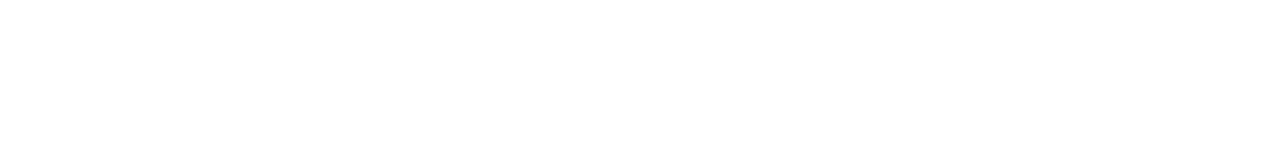
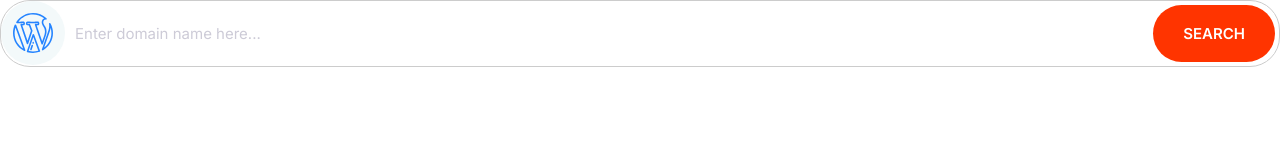
Before and after one commit to manudeli/Season-And-Work, a plain HTML site: page index.html in a window 1280 px wide. Drawn offline with Linux system fonts and the light colour scheme.

Commit message:
Build the input components.

```diff
--- a/css/styles.css
+++ b/css/styles.css
@@ -4,6 +4,8 @@
   --color-accent: #ff3400;
   --color-headings: #1b0760;
   --color-body: #918ca4;
+  --color-border: #ccc;
+  --border-radius: 30px;
 }
 
 *,
@@ -232,3 +234,36 @@ a {
     font-size: 1.5rem;
   }
 }
+
+/* Inputs */
+.input {
+  border-radius: var(--border-radius);
+  border: 1px solid var(--color-border);
+  color: var(--color-headings);
+  font-size: 2rem;
+  outline: 0;
+  padding: 1.5rem 3.5rem;
+}
+::placeholder {
+  color: #cdcbd7;
+}
+
+.input-group {
+  border: 1px solid var(--color-border);
+  border-radius: var(--border-radius);
+  display: flex;
+}
+.input-group .input {
+  border: 0;
+  flex-grow: 1;
+  padding: 1.5rem 1rem;
+}
+.input-group .btn {
+  margin: 4px;
+}
+
+@media screen and (min-width: 1024px) {
+  .input {
+    font-size: 1.5rem;
+  }
+}
--- a/index.html
+++ b/index.html
@@ -13,5 +13,19 @@
     />
     <title>시즌앤워크 | Season & Work</title>
   </head>
-  <body></body>
+  <body>
+    <div class="input-group">
+      <span class="icon-container">
+        <svg class="icon icon--primary">
+          <use xlink:href="images/sprite.svg#wordpress" />
+        </svg>
+      </span>
+      <input
+        type="text"
+        class="input"
+        placeholder="Enter domain name here..."
+      />
+      <button class="btn btn--accent">Search</button>
+    </div>
+  </body>
 </html>
```
Also changed, not shown: components/inputs.html (added, +9 -0 lines).
